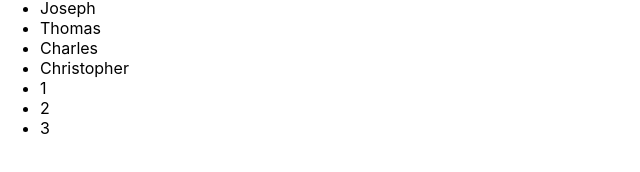
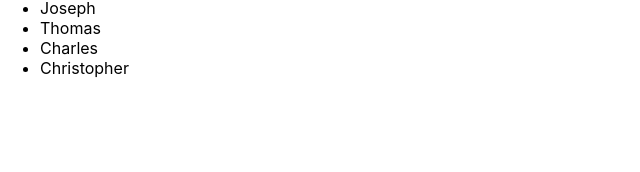
Before and after one commit to AnatolyNikol/microtasks, a React (Create React App) app: page / in a window 1280 px wide. Shown: the part 178-350 px from the top of the page, without its empty margins (0-640 px from the left). Built offline with nearby package versions, Linux system fonts and the light colour scheme.

Commit message:
Add unique key

```diff
--- a/src/microtaks 2/NewComponent.tsx
+++ b/src/microtaks 2/NewComponent.tsx
@@ -15,12 +15,9 @@
         <ul>
             {props.students.map((objectFromStudentArray, index) => {
                 return (
-                    <li>{objectFromStudentArray.name}</li>
+                    <li key={objectFromStudentArray.id}>{objectFromStudentArray.name}</li>
                 )
             })}
-            <li>1</li>
-            <li>2</li>
-            <li>3</li>
         </ul>
     )
 }
```
